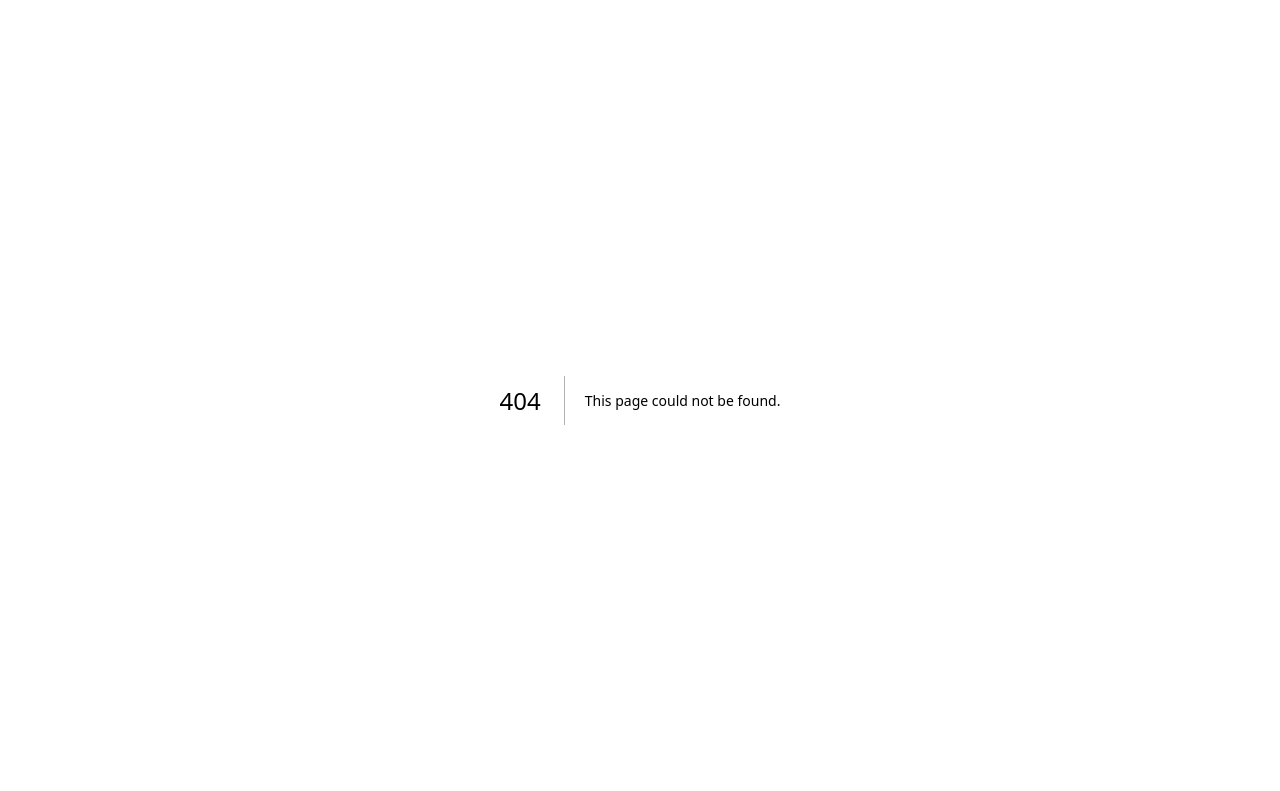
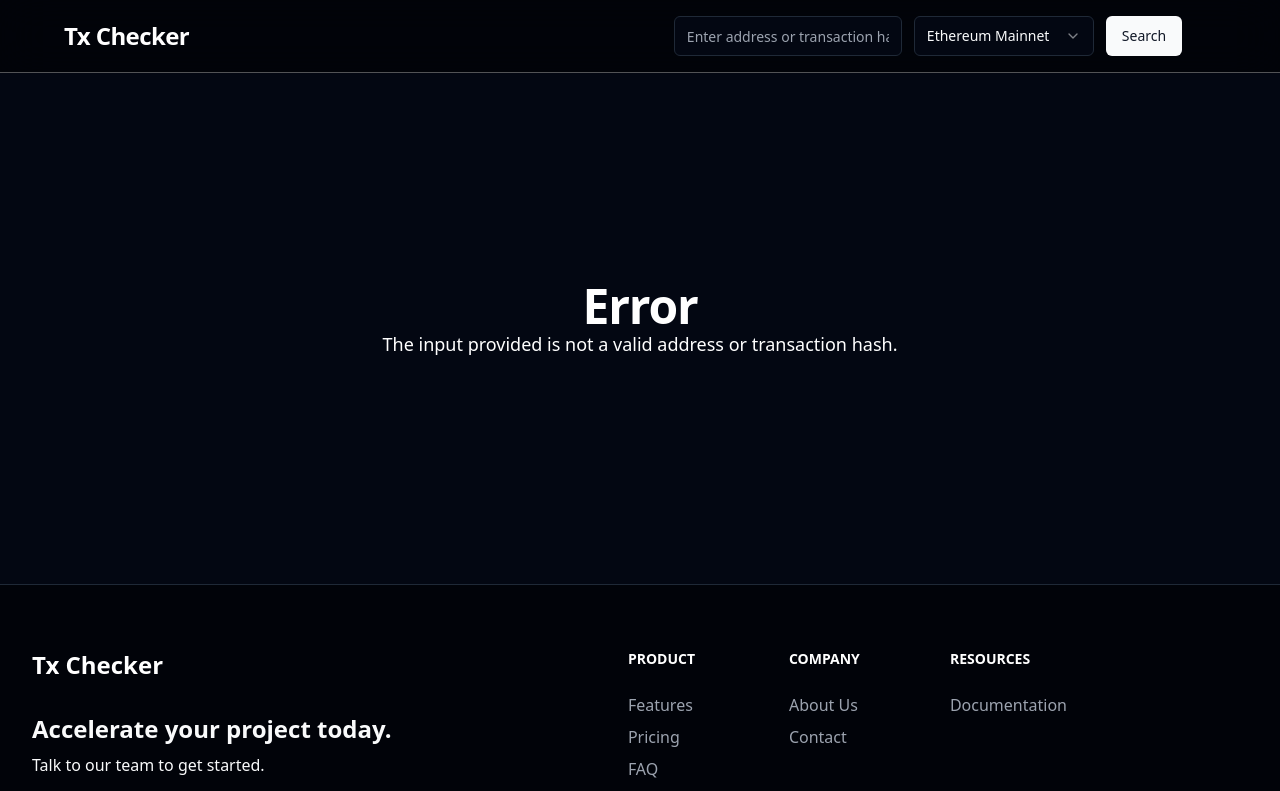
Before and after one commit to CJskii/transactions-app, a Next.js app: page /error in a window 1280 px wide. Before the commit this address had no page. Shown: the top 791 px of the page. Built offline with nearby package versions, Linux system fonts and the light colour scheme.

Commit message:
feat: error page

```diff
--- /dev/null
+++ b/src/pages/error.tsx
@@ -0,0 +1,22 @@
+import { Layout } from "@/components/layout";
+import { Container } from "@/components/containter";
+import { Typography } from "@/components/ui/typography";
+
+const ErrorPage = () => {
+  return (
+    <Layout>
+      <Container>
+        <div className="flex flex-col justify-center items-center w-full h-full mt-14 min-h-[50vh]">
+          <Typography variant="h1" className="text-4xl">
+            Error
+          </Typography>
+          <Typography variant="small" className="text-lg">
+            The input provided is not a valid address or transaction hash.
+          </Typography>
+        </div>
+      </Container>
+    </Layout>
+  );
+};
+
+export default ErrorPage;
```
